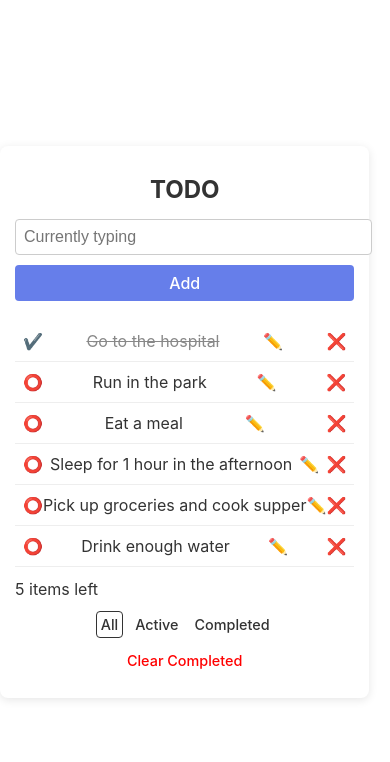
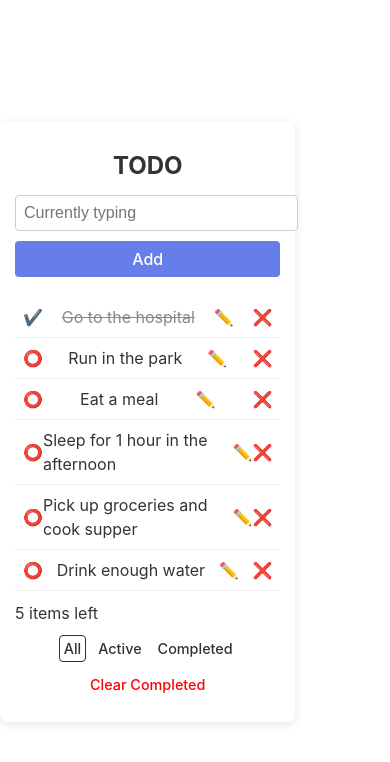
Before and after one commit to stine-ri/tech-assessment-, a React (Vite) app in the folder Assignment/: page / in a window 390 px wide. Shown: the top 762 px of the page. Built offline with nearby package versions, Linux system fonts and the light colour scheme.

Commit message:
Update App.css

```diff
--- a/Assignment/src/App.css
+++ b/Assignment/src/App.css
@@ -129,7 +129,7 @@ html, body {
   /* Todo app container for mobile */
   .todo-app {
     padding: 15px; /* Reduce padding */
-    max-width: 100%;  /* Ensure it takes up full screen width */
+    max-width: 80%;  /* Ensure it takes up full screen width */
     width: 100%;
     margin: 10px 0;
     box-sizing: border-box;
```
